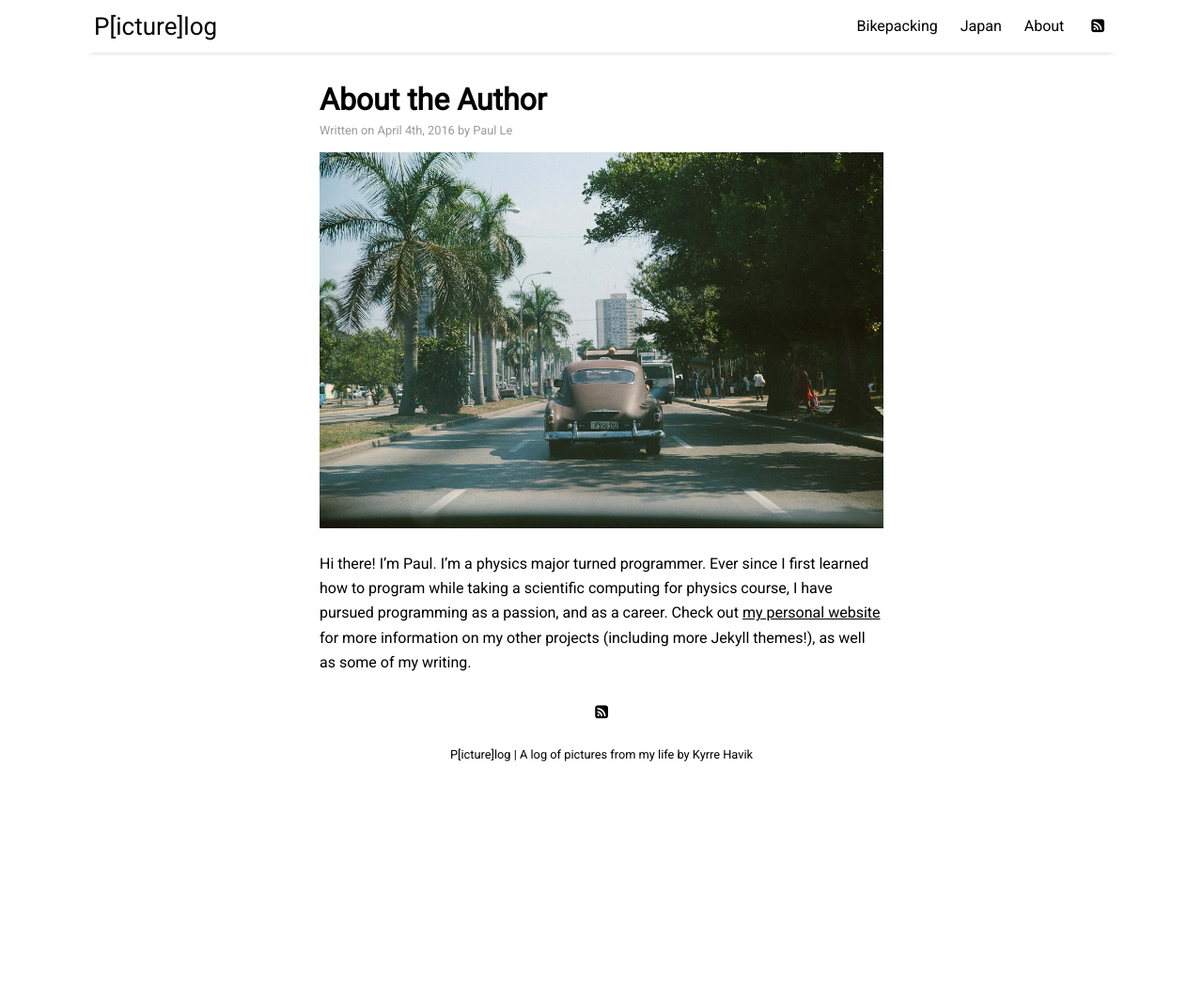
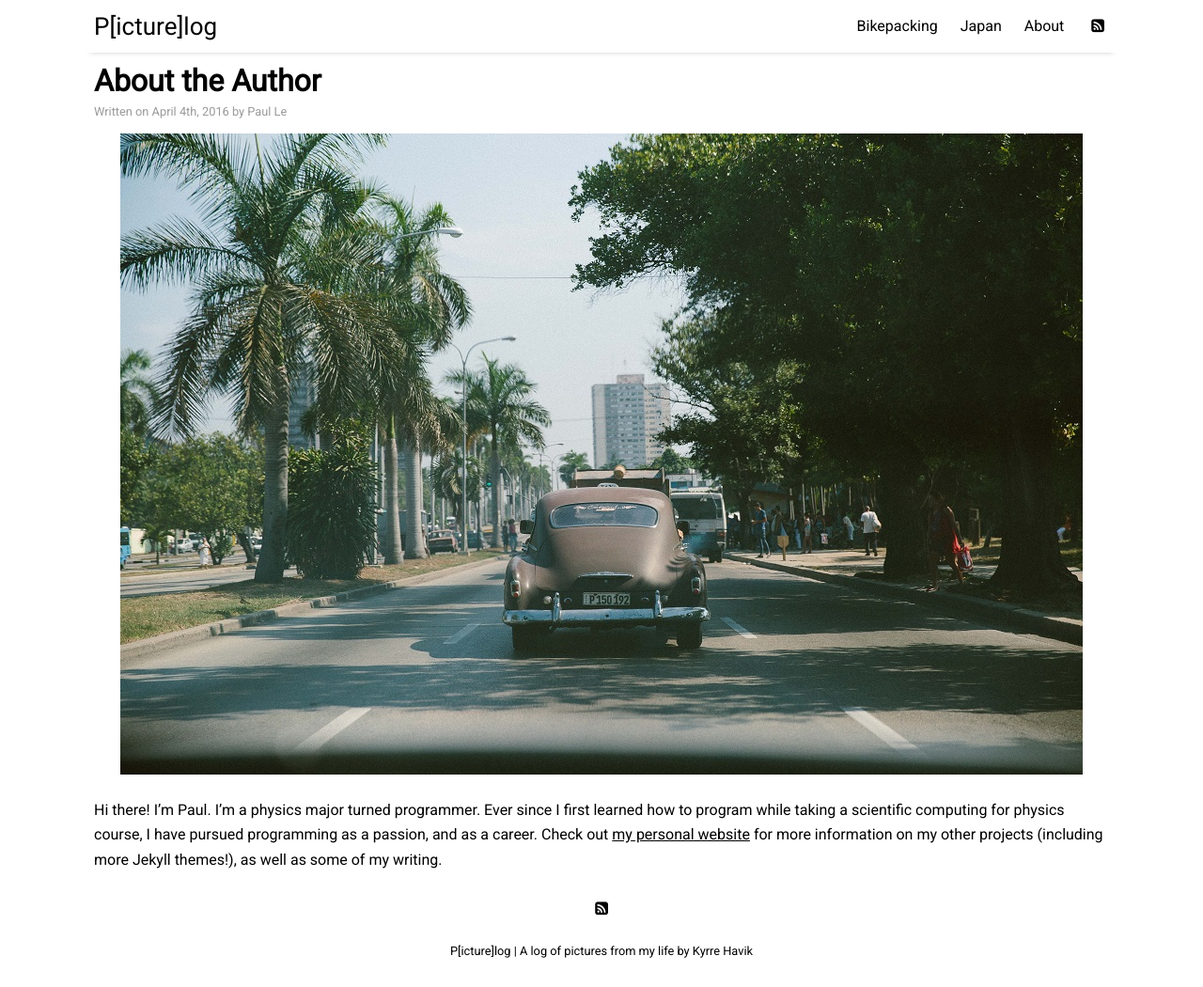
Before and after one commit to Kyrremann/plog, a Jekyll site: the page built from _posts/2016-04-04-about-the-author.md, in a window 1280 px wide and 1050 px high. Shown: the whole window at 94% size. Built offline with Jekyll 4.4.1, drawn with Linux system fonts in a browser that asks for light colours; nearby versions of some CDN libraries.

Commit message:
feat: made the whole site the same size

```diff
--- a/_sass/_base.scss
+++ b/_sass/_base.scss
@@ -42,10 +42,10 @@ body {
   font-family: $base-font-family;
 }
 body img {
-  align: middle;
+  align-content: center;
   margin: 5px auto auto auto;
   display: block;
-  max-width: 600px;
+  max-width: 1080px;
 }
 
 p {
--- a/_sass/_default.scss
+++ b/_sass/_default.scss
@@ -17,7 +17,7 @@
   width: $container-width - 20px;
 }
 .content-wrapper h1 {
-  margin: 20px 0px 5px;
+  margin: 0px 0px 5px;
 }
 @media (max-width: $container-width) {
   .container {
--- a/_sass/_header.scss
+++ b/_sass/_header.scss
@@ -34,6 +34,9 @@
 }
 .menu-link {
   padding: 5px 10px;
+}
+.menu-link a:hover {
+  background-color: #b1f1f1
 }
 
 /*
--- a/_sass/_page.scss
+++ b/_sass/_page.scss
@@ -1,5 +1,5 @@
 .page-content {
-  max-width: 600px;
+  max-width: 1080px;
   display: block;
   margin: 10px auto 10px;
   padding: 0px 10px 10px;
--- a/_sass/_post.scss
+++ b/_sass/_post.scss
@@ -1,7 +1,6 @@
 .post-content {
-  width: 600px;
+  width: 1080px;
   display: block;
-  margin: 10px auto 10px;
 }
 .post-date {
   display: block;
@@ -10,19 +9,18 @@
   font-size:0.8rem;
 }
 .featured-image img {
-  align: middle;
+  align-content: center;
   margin: 5px auto 25px;
   display: block;
-  max-width: 600px;
+  max-width: 1080px;
 }
 @media (max-width: $container-width) {
   .post-content {
     width: 60vw;
     display: block;
-    margin: 10px auto 10px;
   }
   .featured-image img {
-    align: middle;
+    align-content: center;
     margin: 5px auto 25px;
     display: block;
     max-width: 60vw;
@@ -32,10 +30,9 @@
   .post-content {
     width: 95vw;
     display: block;
-    margin: 10px auto 10px;
   }
   .featured-image img {
-    align: middle;
+    align-content: center;
     margin: 5px auto 25px;
     display: block;
     max-width: 95vw;
--- a/assets/css/main.scss
+++ b/assets/css/main.scss
@@ -8,7 +8,7 @@ $code-font-family: "Source Code Pro", monospace;
 $brand-color: black;
 
 $container-width: 1100px;
-$tablet-width: 600px;
+$tablet-width: 1080px;
 $phone-width: 480px;
 
 $header-thickness: 56px;
```
